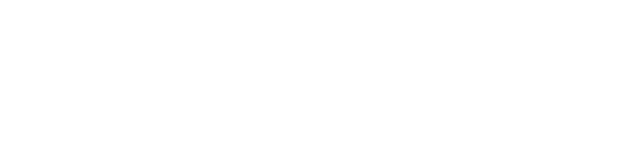
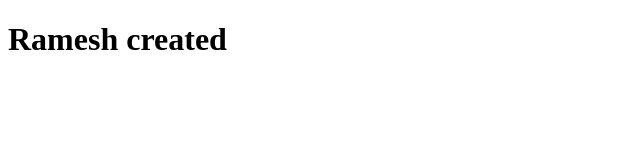
Before and after one commit to App-sky-loom/test3, a plain HTML site: page index.html in a window 1280 px wide. Shown: the whole page, without its empty margins (0-640 px from the left). Drawn offline with Linux system fonts and the light colour scheme.

Commit message:
added Heading

```diff
--- a/index.html
+++ b/index.html
@@ -5,5 +5,7 @@
     <meta name="viewport" content="width=device-width, initial-scale=1.0" />
     <title>Document</title>
   </head>
-  <body></body>
+  <body>
+    <h1>Ramesh created</h1>
+  </body>
 </html>
```
